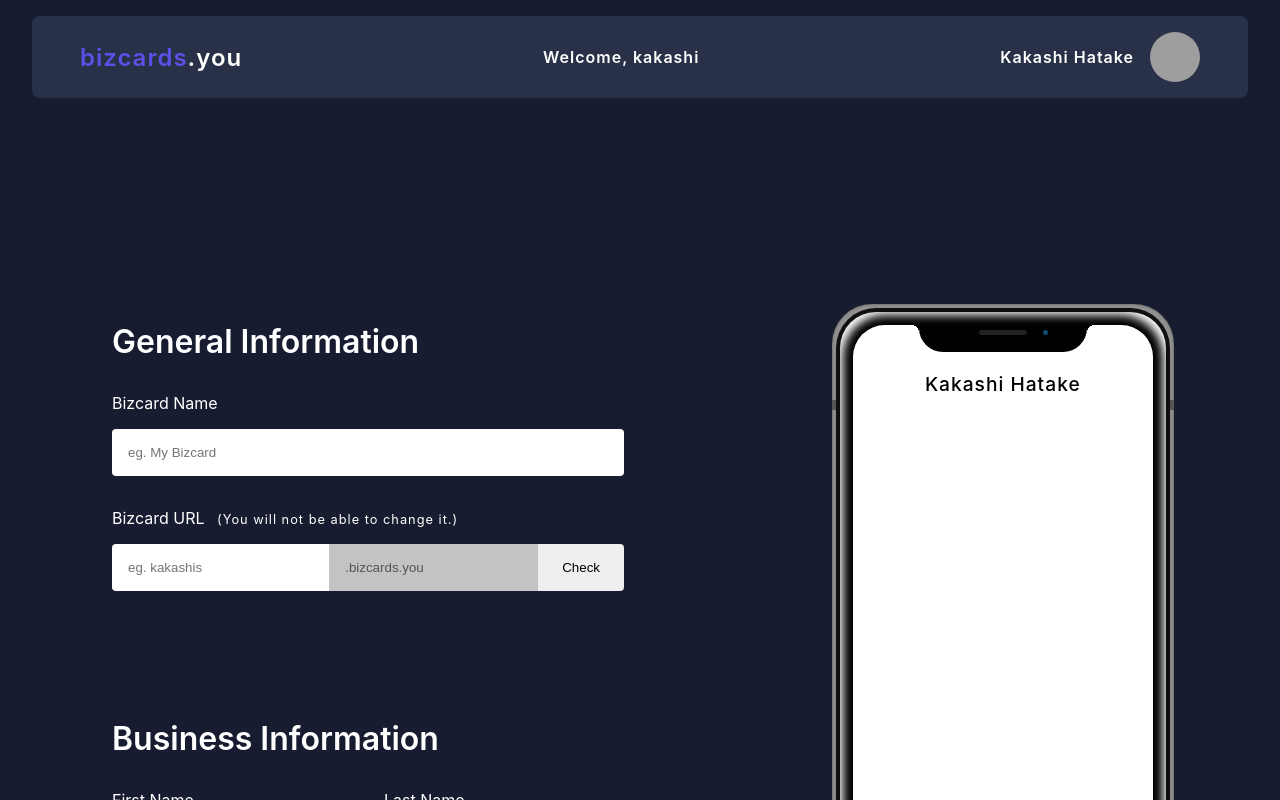
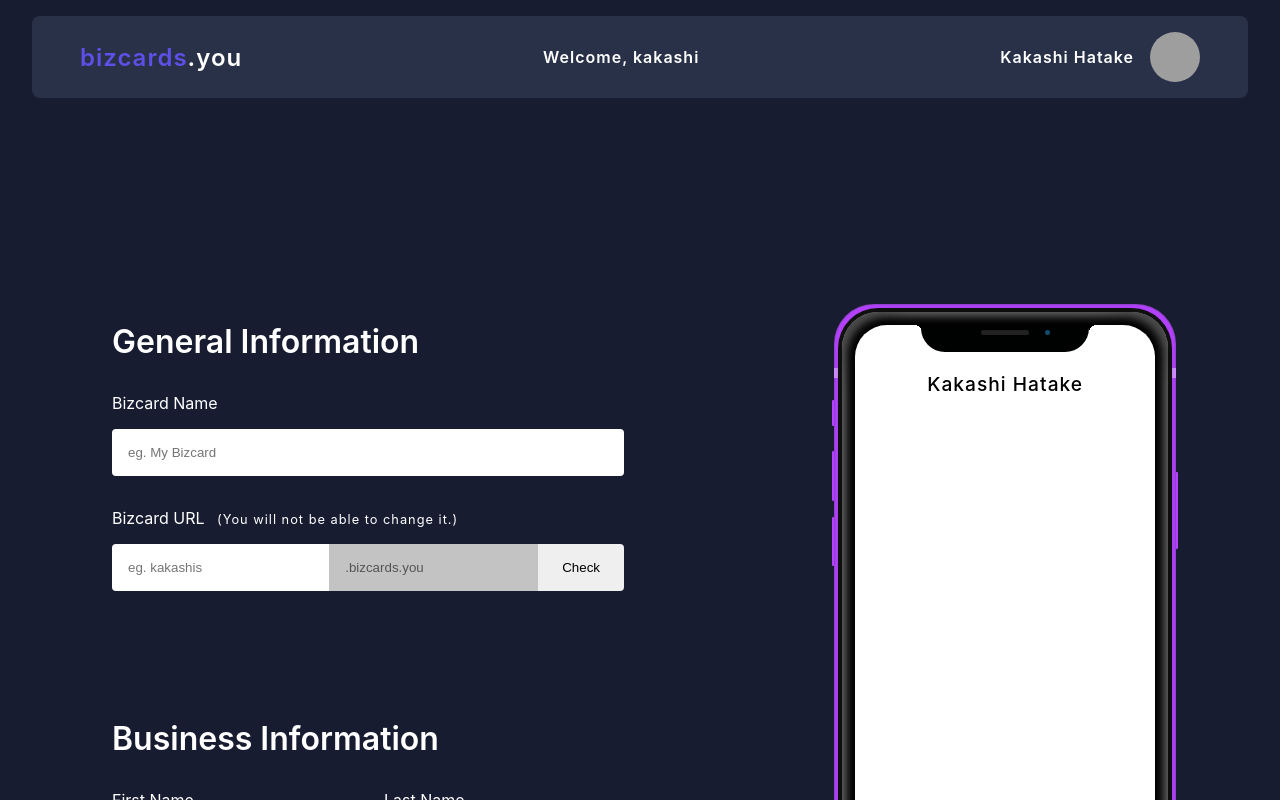
Before and after one commit to abhisheksahore/business-cards, a React (Create React App) app: page / in a window 1280 px wide. Shown: the top 800 px of the page. Built offline with nearby package versions, Linux system fonts and the light colour scheme; grey boxes are pictures that could not be loaded.

Commit message:
improved iphone mockup

```diff
--- a/src/components/IphoneMockup/IphoneMockup.css
+++ b/src/components/IphoneMockup/IphoneMockup.css
@@ -1,7 +1,56 @@
+.iphone_mockup {
+    display: flex;
+}
+
+.iphone_mockup_left_btns_wrapper {
+    /* background-color: red; */
+
+}
+
+.iphone_mockup_mute_btn {
+    width: 2.4px;
+    height: 25.6px;
+    background-color: rgb(179, 65, 255);
+    margin-top: 6rem;
+    border-top-left-radius: 1px;
+    border-bottom-left-radius: 1px;
+    box-shadow: 0px 0px .5px rgb(65, 64, 64) inset;
+}
+
+.iphone_mockup_volume_up_btn {
+    width: 2.4px;
+    height: 49.6px;
+    background-color: rgb(179, 65, 255);
+    margin-top: 1.6rem;
+    border-top-left-radius: 1px;
+    border-bottom-left-radius: 1px;
+    box-shadow: 0px 0px .5px rgb(65, 64, 64) inset;
+}
+.iphone_mockup_volume_down_btn {
+    width: 2.4px;
+    height: 49.6px;
+    background-color: rgb(179, 65, 255);
+    margin-top: 1rem;
+    border-top-left-radius: 1px;
+    border-bottom-left-radius: 1px;
+    box-shadow: 0px 0px .5px rgb(65, 64, 64) inset;
+}
+
+.iphone_mockup_power_btn {
+    width: 2.4px;
+    height: 76.8px;
+    margin-top: 10.5rem;
+    border-top-right-radius: 1px;
+    border-bottom-right-radius: 1px;
+    background-color: rgb(179, 65, 255);
+    box-shadow: 0px 0px .5px rgb(65, 64, 64) inset;
+}
+
 .outer {
     /* padding: 4px; */
     width: 21.35rem;
-    background-color: rgb(144, 144, 144);
+    /* background-color: rgb(144, 144, 144); */
+    background-color: rgb(179, 65, 255);
     height: 43.2rem;
     border-radius: 40px;
     box-shadow: 0px 0px 2px rgb(65, 64, 64) inset;
@@ -26,6 +75,7 @@
     padding: .8rem;
     background-color: white;
     border-radius: 36px;
+    box-shadow: 0px 0px 60px 5px black inset;
 }
 
 .inner_most {
@@ -58,7 +108,7 @@
     width: 8px;
     height: 8px;
     top: 0;
-    right: -8px;
+    right: -7.4px;
     background: radial-gradient(circle at right bottom, transparent 0px, transparent 70%, black 70%, black 100%);
 }
 .iphone_notch::before {
@@ -67,7 +117,7 @@
     width: 8px;
     height: 8px;
     top: 0;
-    left: -8px;
+    left: -7.4px;
     background: radial-gradient(circle at left bottom, transparent 0px, transparent 70%, black 70%, black 100%);
 }
 
@@ -94,8 +144,12 @@
 .band {
     height: 10px;
     width: 21.35rem;
-    background-color: rgb(87, 87, 87);
-    margin-top: 6rem;
+    background-color: rgb(206, 140, 250);;
+    margin-top: 4rem;
+}
+
+.lower_band {
+    margin-top: 34rem;
 }
 
 .screen_area {
--- a/src/components/IphoneMockup/IphoneMockup.jsx
+++ b/src/components/IphoneMockup/IphoneMockup.jsx
@@ -3,9 +3,20 @@ import './IphoneMockup.css'
 
 function IphoneMockup() {
   return (
+      <div className='iphone_mockup'>
+        <div className='iphone_mockup_left_btns_wrapper'>
+            <div className='iphone_mockup_mute_btn'></div>
+            <div className='iphone_mockup_volume_btns_wrapper'>
+                <div className='iphone_mockup_volume_up_btn'></div>
+                <div className='iphone_mockup_volume_down_btn'></div>
+            </div>
+        </div>
         <div className='outer'>
             <div className='band_wrapper'>
                 <div className='band'></div>
+            </div>
+            <div className='band_wrapper'>
+                <div className='band lower_band'></div>
             </div>
             <div className='middle'>
                 <div className='inner'>
@@ -22,6 +33,8 @@ function IphoneMockup() {
                 </div>
             </div>
         </div>
+        <div className='iphone_mockup_power_btn'></div>
+    </div>
   )
 }
 
```
Lines whose indentation alone changed are shown as unchanged.
